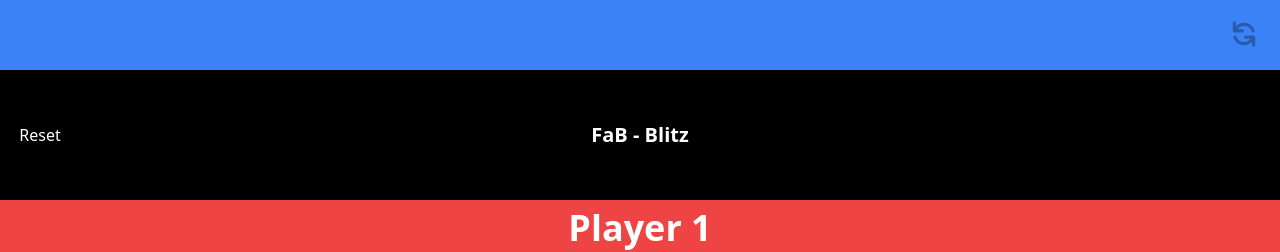
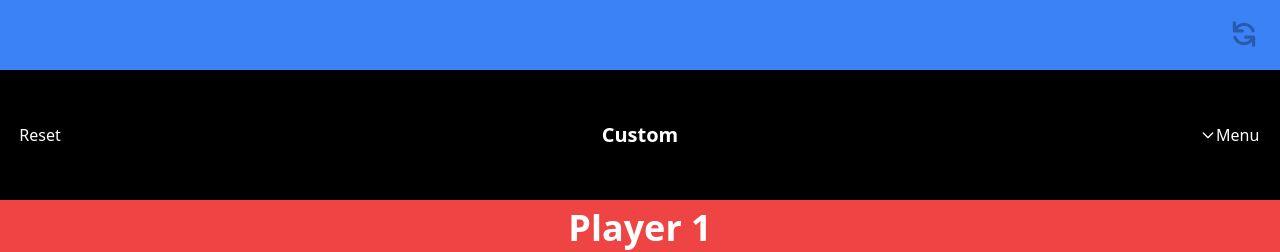
Before and after one commit to didley/lp-track, a React (Create React App) app: page / in a window 1280 px wide. Shown: the part 265-517 px from the top of the page. Built offline with nearby package versions, Linux system fonts and the light colour scheme.

Commit message:
Implements changing game mode and initial settings menu

```diff
--- /dev/null
+++ b/src/app/components/GameModes.tsx
@@ -0,0 +1,54 @@
+import { useGlobalCtx } from "app/state/context";
+import React from "react";
+import { Action } from "./TitleBar/index";
+
+type Props = {
+  className: string;
+  titleBarDispatch: React.Dispatch<Action>;
+};
+export const GameModes = ({ className = "", titleBarDispatch }: Props) => {
+  const [state, dispatch] = useGlobalCtx();
+  const { gameConfigs, trackerOpts } = state;
+
+  const handleChange = (e: React.ChangeEvent<HTMLSelectElement>) => {
+    const [gameName, formatName] = e.target.value.split(",,");
+    const selectedGame =
+      gameConfigs?.find((g) => g.gameName === gameName) ?? gameConfigs[0];
+    const selectedFormat =
+      selectedGame?.formats?.find((f) => f.formatName === formatName) ??
+      selectedGame.formats[0];
+
+    const trackerOpts = {
+      gameName: selectedGame.gameName,
+      formatName: selectedFormat.formatName,
+      surrenderAvailable: selectedGame?.surrenderAvailable,
+      lpChangeType: selectedGame.lpChangeType,
+      defaultLp: selectedFormat.defaultLp,
+    };
+
+    if (selectedGame && selectedFormat) {
+      dispatch({ type: "game/setTrackerOpts", trackerOpts });
+      dispatch({ type: "game/reset" });
+      titleBarDispatch({ type: "menu/close" });
+    }
+  };
+
+  return (
+    <select
+      value={`${trackerOpts.gameName},,${trackerOpts.formatName}`}
+      onChange={handleChange}
+      className={className}
+    >
+      {gameConfigs &&
+        gameConfigs.map((game) => (
+          <optgroup label={game.gameName}>
+            {game.formats.map((format) => (
+              <option value={`${game.gameName},,${format.formatName}`}>
+                {format.formatName} ({format.defaultLp}lp)
+              </option>
+            ))}
+          </optgroup>
+        ))}
+    </select>
+  );
+};
--- a/src/app/components/TitleBar.tsx
+++ /dev/null
@@ -1,27 +0,0 @@
-import { useGlobalCtx } from "app/state/context";
-
-export const TitleBar = () => {
-  const [state, dispatch] = useGlobalCtx();
-  const { gameOpts, players } = state;
-
-  let title = `${gameOpts.name && gameOpts.name}${
-    gameOpts.format && ` - ${gameOpts.format}`
-  }`;
-
-  if (players[0].lp === 0) title = `${players[1].name} wins!`;
-  if (players[1].lp === 0) title = `${players[0].name} wins!`;
-  if (players[0].lp === 0 && players[1].lp === 0) title = "Draw";
-
-  return (
-    <div className="bg-black text-white flex h-full w-full text-center items-center">
-      <div className="h-full w-20 grid flex-none">
-        {/* {gameOpts.lifePoints.changeType === "numpad" && <button>Undo</button>} */}
-        <button onClick={() => dispatch({ type: "game/reset" })}>Reset</button>
-      </div>
-      <div className="h-full grid grow">
-        <h1 className="text-xl text-white m-auto flex-none">{title}</h1>
-      </div>
-      <button className="w-20 invisible">Menu</button>
-    </div>
-  );
-};
--- /dev/null
+++ b/src/app/components/TitleBar/TitleBarMenu.tsx
@@ -0,0 +1,52 @@
+import { useState } from "react";
+import { GameModes } from "../GameModes";
+import { ChevronLeftIcon, SettingsIcon } from "../icons";
+import { Action } from "./index";
+
+type Props = {
+  titleBarDispatch: React.Dispatch<Action>;
+};
+
+export const TitleBarMenu = ({ titleBarDispatch }: Props) => {
+  const [settingsVisible, setSettingsVisible] = useState(false);
+  return (
+    <>
+      <SettingsIcon
+        className="w-8 mx-8"
+        onClick={() => setSettingsVisible(true)}
+      />
+
+      <button
+        className="w-20 flex items-center"
+        onClick={() => titleBarDispatch({ type: "menu/close" })}
+      >
+        <ChevronLeftIcon className="w-4 h-4" /> Menu
+      </button>
+
+      {settingsVisible && (
+        <div className="w-screen h-screen z-10 absolute inset-0">
+          <div className="absolute text-left p-4 left-0 right-0 ml-auto mr-auto mt-auto mb-auto inset-0 w-72 z-20 bg-white shadow-lg max-h-56 rounded-2xl text-base overflow-auto sm:text-sm">
+            <div>
+              <h6>Game</h6>
+            </div>
+
+            <GameModes
+              className="p-2 text-gray-900 bg-gray-50 rounded-lg w-full border"
+              titleBarDispatch={titleBarDispatch}
+            />
+
+            <div>surrenderAvailable: boolean;</div>
+
+            <div>lpChangeType: "step" | "numpad";</div>
+
+            <div>defaultLp: number;</div>
+          </div>
+          <div
+            className="absolute inset-0 bottom-0 top-0 z-10"
+            onClick={() => titleBarDispatch({ type: "menu/close" })}
+          />
+        </div>
+      )}
+    </>
+  );
+};
--- /dev/null
+++ b/src/app/components/TitleBar/index.tsx
@@ -0,0 +1,71 @@
+import { TitleBarMenu } from "./TitleBarMenu";
+import { useGlobalCtx } from "app/state/context";
+import { useReducer } from "react";
+import { ChevronDownIcon } from "../icons";
+
+const initialState = {
+  menuOpen: false,
+  settingsOpen: false,
+  infoOpen: false,
+};
+
+export type Action =
+  | { type: "menu/close" }
+  | { type: "menu/open" }
+  | { type: "menu/settingsOpen" }
+  | { type: "menu/infoOpen" };
+
+const titleBarReducer = (state: typeof initialState, action: Action) => {
+  switch (action.type) {
+    case "menu/close":
+      return { ...state, ...initialState };
+    case "menu/open":
+      return { ...state, menuOpen: true, settingsOpen: false, infoOpen: false };
+    case "menu/settingsOpen":
+      return { ...state, menuOpen: true, settingsOpen: true, infoOpen: false };
+    case "menu/infoOpen":
+      return { ...state, menuOpen: true, settingsOpen: false, infoOpen: true };
+  }
+};
+
+export const TitleBar = () => {
+  const [state, dispatch] = useGlobalCtx();
+  const { trackerOpts, players } = state;
+  const [titleBarState, titleBarDispatch] = useReducer(
+    titleBarReducer,
+    initialState
+  );
+
+  let title = trackerOpts.gameName;
+
+  if (players[0].lp === 0) title = `${players[1].name} wins!`;
+  if (players[1].lp === 0) title = `${players[0].name} wins!`;
+  if (players[0].lp === 0 && players[1].lp === 0) title = "Draw";
+
+  return (
+    <div className="bg-black text-white flex w-full text-center items-center justify-between">
+      {titleBarState.menuOpen ? (
+        <TitleBarMenu titleBarDispatch={titleBarDispatch} />
+      ) : (
+        <>
+          <div className="w-20 grid">
+            {/* {gameOpts.lifePoints.changeType === "numpad" && <button>Undo</button>} */}
+            <button onClick={() => dispatch({ type: "game/reset" })}>
+              Reset
+            </button>
+          </div>
+          <div className="grid grow">
+            <h1 className="text-xl text-white m-auto">{title}</h1>
+          </div>
+          <button
+            className="w-20 flex items-center"
+            onClick={() => titleBarDispatch({ type: "menu/open" })}
+          >
+            <ChevronDownIcon className="w-4 h-4" />
+            Menu
+          </button>
+        </>
+      )}
+    </div>
+  );
+};
--- a/src/app/components/icons.tsx
+++ b/src/app/components/icons.tsx
@@ -89,3 +89,81 @@ export const RotateIcon = ({ className = "h-8 w-8" }) => (
     />
   </svg>
 );
+
+export const SettingsIcon = ({ className = "h-8 w-8", ...rest }) => (
+  <svg
+    xmlns="http://www.w3.org/2000/svg"
+    className={className}
+    fill="none"
+    viewBox="0 0 24 24"
+    stroke="currentColor"
+    {...rest}
+  >
+    <path
+      strokeLinecap="round"
+      strokeLinejoin="round"
+      strokeWidth={2}
+      d="M10.325 4.317c.426-1.756 2.924-1.756 3.35 0a1.724 1.724 0 002.573 1.066c1.543-.94 3.31.826 2.37 2.37a1.724 1.724 0 001.065 2.572c1.756.426 1.756 2.924 0 3.35a1.724 1.724 0 00-1.066 2.573c.94 1.543-.826 3.31-2.37 2.37a1.724 1.724 0 00-2.572 1.065c-.426 1.756-2.924 1.756-3.35 0a1.724 1.724 0 00-2.573-1.066c-1.543.94-3.31-.826-2.37-2.37a1.724 1.724 0 00-1.065-2.572c-1.756-.426-1.756-2.924 0-3.35a1.724 1.724 0 001.066-2.573c-.94-1.543.826-3.31 2.37-2.37.996.608 2.296.07 2.572-1.065z"
+    />
+    <path
+      strokeLinecap="round"
+      strokeLinejoin="round"
+      strokeWidth={2}
+      d="M15 12a3 3 0 11-6 0 3 3 0 016 0z"
+    />
+  </svg>
+);
+
+export const InfoIcon = ({ className = "h-8 w-8", ...rest }) => (
+  <svg
+    xmlns="http://www.w3.org/2000/svg"
+    className={className}
+    fill="none"
+    viewBox="0 0 24 24"
+    stroke="currentColor"
+    {...rest}
+  >
+    <path
+      strokeLinecap="round"
+      strokeLinejoin="round"
+      strokeWidth={2}
+      d="M13 16h-1v-4h-1m1-4h.01M21 12a9 9 0 11-18 0 9 9 0 0118 0z"
+    />
+  </svg>
+);
+
+export const ChevronDownIcon = ({ className = "h-8 w-8", ...rest }) => (
+  <svg
+    xmlns="http://www.w3.org/2000/svg"
+    className={className}
+    fill="none"
+    viewBox="0 0 24 24"
+    stroke="currentColor"
+    {...rest}
+  >
+    <path
+      strokeLinecap="round"
+      strokeLinejoin="round"
+      strokeWidth={2}
+      d="M19 9l-7 7-7-7"
+    />
+  </svg>
+);
+
+export const ChevronLeftIcon = ({ className = "h-8 w-8", ...rest }) => (
+  <svg
+    xmlns="http://www.w3.org/2000/svg"
+    className={className}
+    fill="none"
+    viewBox="0 0 24 24"
+    stroke="currentColor"
+    {...rest}
+  >
+    <path
+      strokeLinecap="round"
+      strokeLinejoin="round"
+      strokeWidth={2}
+      d="M15 19l-7-7 7-7"
+    />
+  </svg>
+);
--- a/src/app/state/reducers.ts
+++ b/src/app/state/reducers.ts
@@ -66,11 +66,17 @@ export const reducers = (state: GlobalState, action: Action) => {
     }
     case "game/reset": {
       return produce(state, (draftState) => {
-        const defaultLp = draftState.gameOpts.lifePoints.default;
+        const defaultLp = draftState.trackerOpts.defaultLp;
         draftState.players.map((player) => {
           player.lp = defaultLp;
           return (player.counters = [0]);
         });
+      });
+    }
+    case "game/setTrackerOpts": {
+      const { trackerOpts } = action;
+      return produce(state, (draftState) => {
+        draftState.trackerOpts = trackerOpts;
       });
     }
     case "player/rotate": {
--- a/src/app/state/types.ts
+++ b/src/app/state/types.ts
@@ -14,20 +14,30 @@ export type LpLogEntry = {
   surrender?: boolean;
 }[];
 
-type gameOpts = {
-  name: string;
-  format?: string;
-  lifePoints: {
-    default: number;
-    changeType: "step" | "numpad";
-  };
+export type GameConfig = {
+  gameName: string;
+  shortName?: string;
   surrenderAvailable: boolean;
+  lpChangeType: "step" | "numpad";
+  formats: {
+    formatName: string;
+    defaultLp: number;
+  }[];
+};
+
+export type TrackerOpts = {
+  gameName: string;
+  formatName: string;
+  surrenderAvailable: boolean;
+  lpChangeType: "step" | "numpad";
+  defaultLp: number;
 };
 
 export type GlobalState = {
+  trackerOpts: TrackerOpts;
   players: Player[];
   lpLog: LpLogEntry[];
-  gameOpts: gameOpts;
+  gameConfigs: GameConfig[];
 };
 
 export type Action =
@@ -38,4 +48,5 @@ export type Action =
   | { type: "counter/add"; playerIndex: number }
   | { type: "counter/remove"; playerIndex: number; counterIndex: number }
   | { type: "game/reset" }
+  | { type: "game/setTrackerOpts"; trackerOpts: TrackerOpts }
   | { type: "player/rotate"; playerIndex: number };
--- a/src/mockStore.ts
+++ b/src/mockStore.ts
@@ -22,13 +22,51 @@ export const initStore: GlobalState = {
     [{ lp: 3900, change: -100 }, { lp: 4000 }],
     [{ lp: 3900, surrender: true }, { lp: 4000 }],
   ],
-  gameOpts: {
-    name: "FaB",
-    format: "Blitz",
-    lifePoints: {
-      default: 20,
-      changeType: "step",
+  gameConfigs: [
+    {
+      gameName: "Flesh and Blood",
+      shortName: "FaB",
+      surrenderAvailable: false,
+      lpChangeType: "step",
+      formats: [
+        {
+          formatName: "Blitz",
+          defaultLp: 20,
+        },
+        {
+          formatName: "Classic constructed",
+          defaultLp: 40,
+        },
+      ],
     },
+    {
+      gameName: "Yu-Gi-Oh!",
+      shortName: "YGO",
+      surrenderAvailable: true,
+      lpChangeType: "numpad",
+      formats: [
+        {
+          formatName: "Master duel",
+          defaultLp: 8000,
+        },
+        {
+          formatName: "Speed duel",
+          defaultLp: 4000,
+        },
+      ],
+    },
+    {
+      gameName: "Custom",
+      surrenderAvailable: false,
+      lpChangeType: "step",
+      formats: [{ formatName: "Custom", defaultLp: 20 }],
+    },
+  ],
+  trackerOpts: {
+    gameName: "Custom",
+    formatName: "Custom",
     surrenderAvailable: false,
+    lpChangeType: "step",
+    defaultLp: 20,
   },
 };
```
